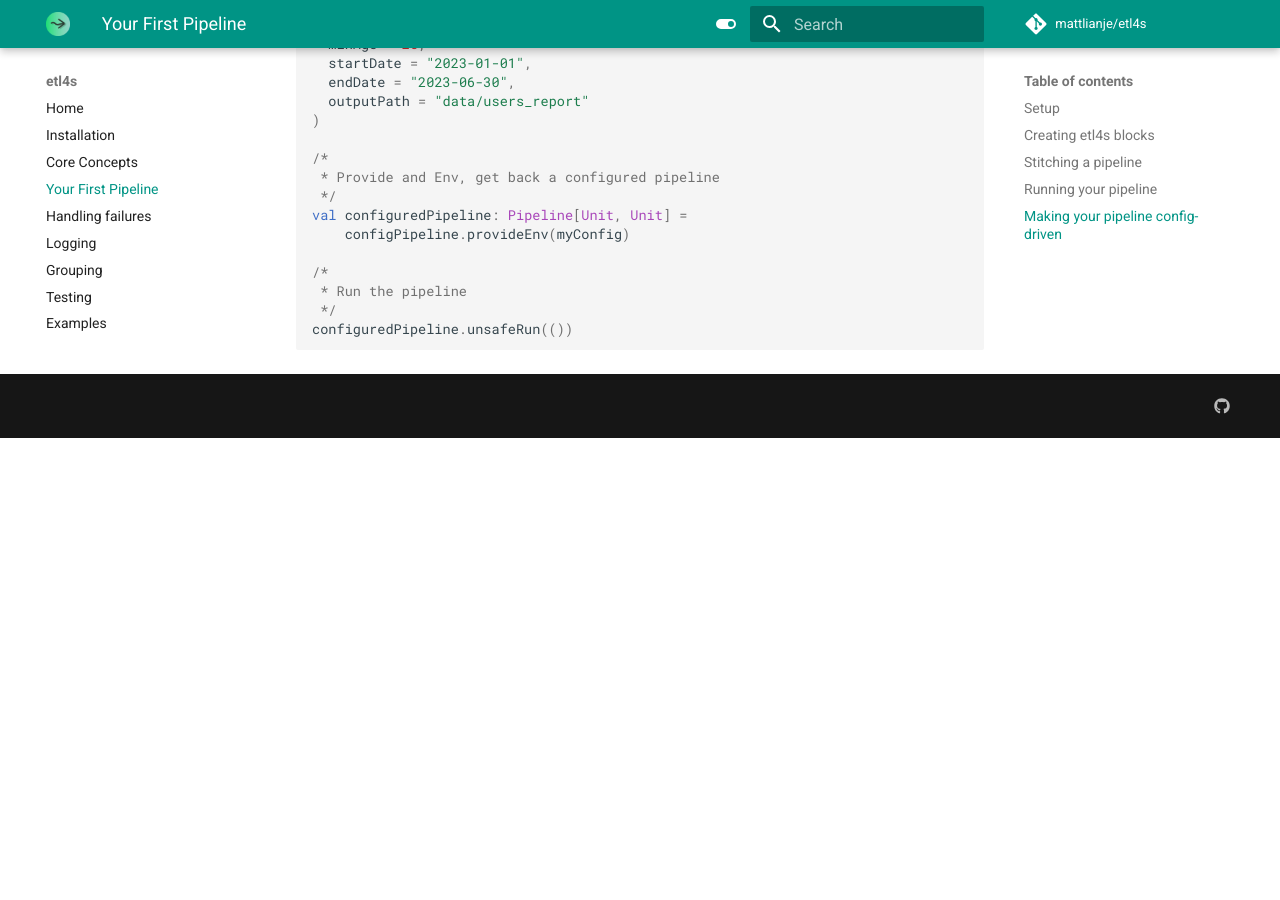
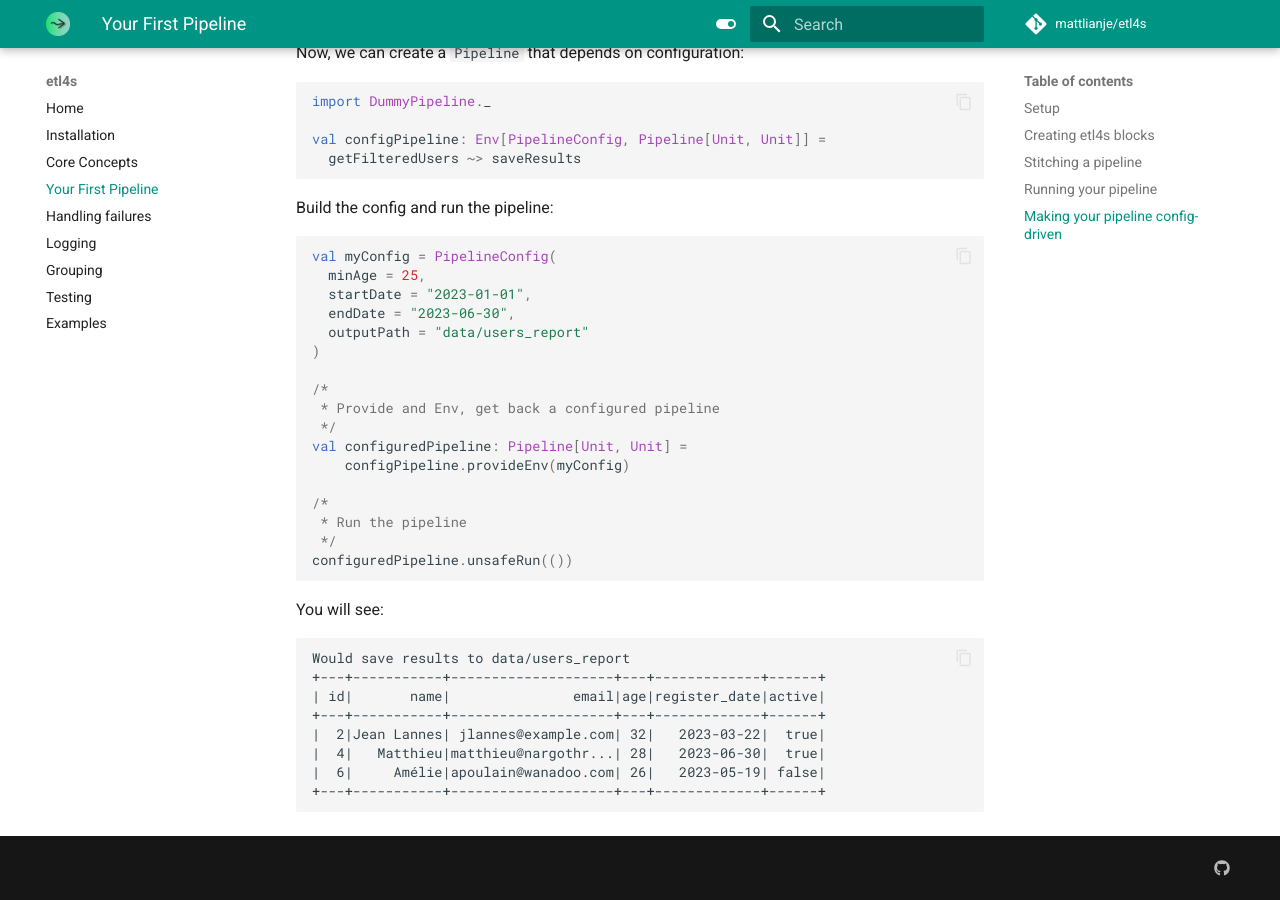
Before and after one commit to mattlianje/etl4s, an MkDocs documentation site: the page built from docs/first-pipeline.md, in a window 1280 px wide and 900 px high, scrolled down 2781 px. Built offline with MkDocs 1.6.1 and Material for MkDocs 9.7.7, drawn with Linux system fonts in a browser that asks for light colours; comment, search, counter and statistics services are not loaded; before the commit the page ends 3219 px from its top, so only the background shows below that; some of the changed text lies outside the part shown.

Commit message:
feat: update doc

````diff
--- a/docs/first-pipeline.md
+++ b/docs/first-pipeline.md
@@ -65,6 +65,18 @@
 ## Running your pipeline
 ```scala
 simplePipeline.unsafeRun(())
+```
+
+You will see:
+```
+*** User Report ***
++---+-----------+--------------------+---+-------------+------+
+| id|       name|               email|age|register_date|active|
++---+-----------+--------------------+---+-------------+------+
+|  1|   Évariste| egalois@polytech.fr| 19|   2023-01-15|  true|
+|  2|Jean Lannes| jlannes@example.com| 32|   2023-03-22|  true|
+|  4|   Matthieu|matthieu@nargothr...| 28|   2023-06-30|  true|
++---+-----------+--------------------+---+-------------+------+
 ```
 
 If your pipeline were:
@@ -138,3 +150,14 @@
  */
 configuredPipeline.unsafeRun(())
 ```
+You will see:
+```
+Would save results to data/users_report
++---+-----------+--------------------+---+-------------+------+
+| id|       name|               email|age|register_date|active|
++---+-----------+--------------------+---+-------------+------+
+|  2|Jean Lannes| jlannes@example.com| 32|   2023-03-22|  true|
+|  4|   Matthieu|matthieu@nargothr...| 28|   2023-06-30|  true|
+|  6|     Amélie|apoulain@wanadoo.com| 26|   2023-05-19| false|
++---+-----------+--------------------+---+-------------+------+
+```
````
